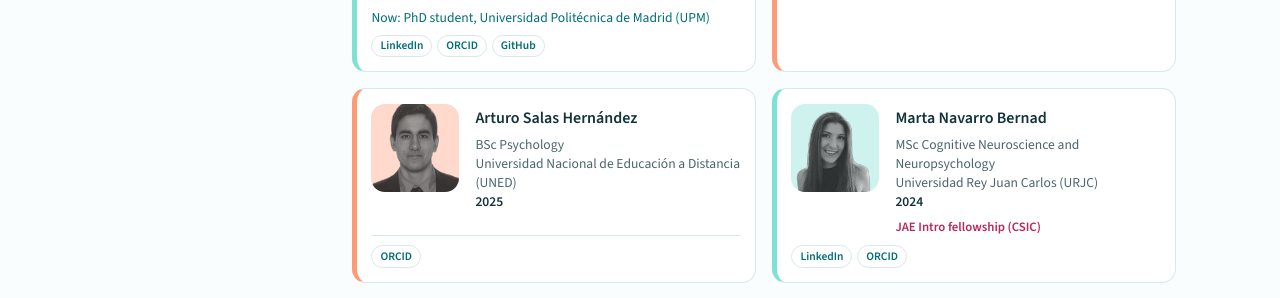
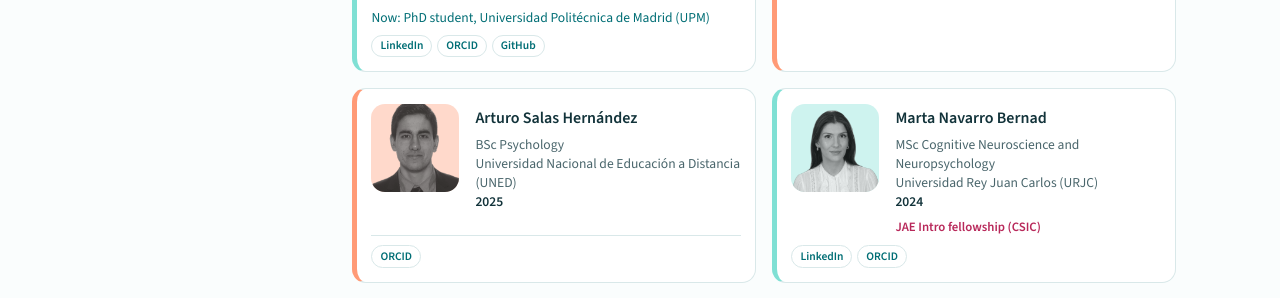
Before and after one commit to cajal-neuroimaging/cajal-neuroimaging.github.io, a Jekyll site: the page built from team.html, in a window 1280 px wide. Shown: the part 2263-2561 px from the top of the page. Built offline with Jekyll 4.4.1, drawn with Linux system fonts in a browser that asks for light colours.

Commit message:
Team: new photo for Marta Navarro Bernad
Co-Authored-By: Claude Opus 5.5 <noreply@anthropic.com>
Claude-Session: https://claude.ai/code/session_016qHx7xJtVuA2p8MXZK7uaB

```diff
--- a/_data/team.yml
+++ b/_data/team.yml
@@ -104,7 +104,7 @@ alumni:
   - name: Marta Navarro Bernad
     type: msc
     years: '2024'
-    photo: marta-navarro-bernad.png
+    photo: marta-navarro-bernad-2026.png
     role: MSc Cognitive Neuroscience and Neuropsychology
     funding: JAE Intro fellowship (CSIC)
     affiliation: Universidad Rey Juan Carlos (URJC)
```
Also changed, not shown: assets/img/team/marta-navarro-bernad-2026.png (added), assets/img/team/marta-navarro-bernad.png (deleted), assets/img/team/originals/marta-navarro-bernad.jpg (added).
